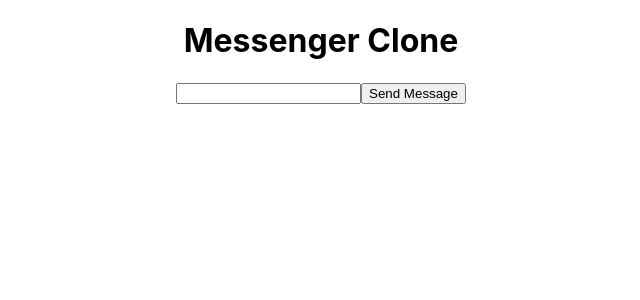
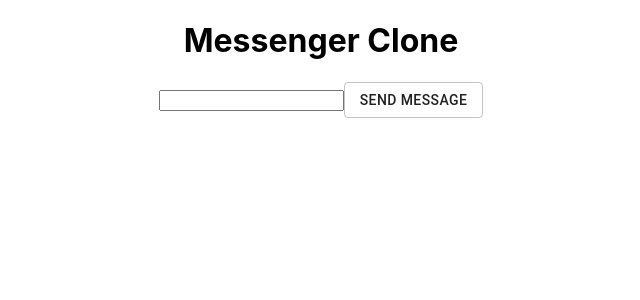
Before and after one commit to iRahulP/eMessenger__React, a React (Create React App) app: page / in a window 1280 px wide. Shown: the top 300 px of the page, without its empty margins (319-959 px from the left). Built offline with nearby package versions, Linux system fonts and the light colour scheme.

Commit message:
added material ui

```diff
--- a/package.json
+++ b/package.json
@@ -3,6 +3,7 @@
   "version": "0.1.0",
   "private": true,
   "dependencies": {
+    "@material-ui/core": "^4.11.4",
     "@testing-library/jest-dom": "^5.13.0",
     "@testing-library/react": "^11.2.7",
     "@testing-library/user-event": "^12.8.3",
--- a/src/App.js
+++ b/src/App.js
@@ -1,5 +1,6 @@
 import { useState } from 'react';
 import './App.css';
+import { Button } from '@material-ui/core';
 
 function App() {
   //declaring state with input initialized to empty string
@@ -10,6 +11,7 @@ function App() {
   console.log(messages);
 
   const sendMessage = (e) => {
+    e.preventDefault();
     setMessages([...messages, input]);
     setInput('');
   }
@@ -18,8 +20,10 @@ function App() {
     <div className="App">
       <h1>Messenger Clone</h1>
 
-      <input value={input} onChange={(e) => setInput(e.target.value)} />
-      <button onClick={sendMessage}>Send Message</button>
+      <form>
+        <input value={input} onChange={(e) => setInput(e.target.value)} />
+        <Button variant="outlined" type='submit' onClick={sendMessage}>Send Message</Button>
+      </form>
 
       {
         messages.map(message => {
```
Also changed, not shown: 1 other file (tests, documents, lock files or other folders).
